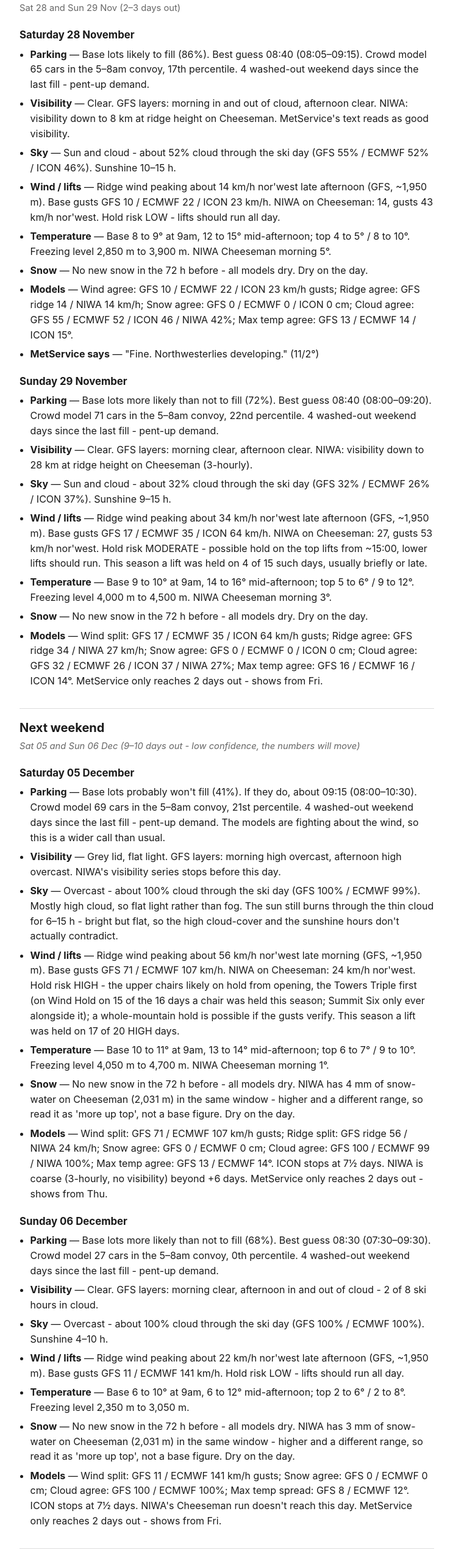
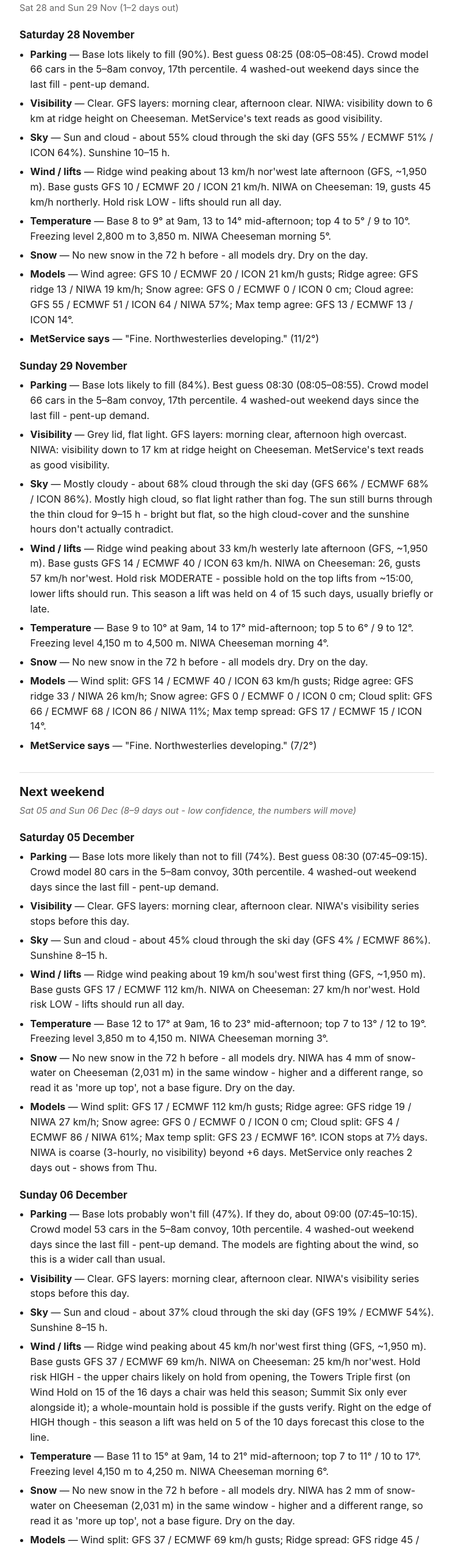
Before and after one commit to dhw52/mt-hutt-weather, a plain HTML site: page index.html in a window 1280 px wide. Shown: the part 240-2781 px from the top of the page at 61% size, without its empty margins (268-1011 px from the left). Drawn offline with Linux system fonts and the light colour scheme.

Commit message:
weekend forecast: 2026-11-26T17:11Z

```diff
--- a/index.html
+++ b/index.html
@@ -23,49 +23,52 @@ ul{padding-left:1.1rem;margin:.3rem 0} li{margin:.4rem 0}
 .lowconf{color:var(--muted);font-style:italic}
 a{color:var(--accent)}</style></head><body><main>
 <h1>Mt Hutt - the next two weekends</h1>
-<p class="meta">Issued Thu 26 Nov 2026, 14:52 NZ. Updated twice a day, about 09:30 and 21:30 NZ, through the season. Next issue about 21:30 Thu 26 Nov - GitHub&#x27;s scheduler sometimes runs a few hours late, but a late issue still pulls the most recent model runs, so the data is current even when the timestamp is not.</p>
-<h2>This weekend</h2><p class="sub">Sat 28 and Sun 29 Nov (2–3 days out)</p>
+<p class="meta">Issued Fri 27 Nov 2026, 06:11 NZ. Updated twice a day, about 09:30 and 21:30 NZ, through the season. Next issue about 09:30 Fri 27 Nov - GitHub&#x27;s scheduler sometimes runs a few hours late, but a late issue still pulls the most recent model runs, so the data is current even when the timestamp is not.</p>
+<h2>This weekend</h2><p class="sub">Sat 28 and Sun 29 Nov (1–2 days out)</p>
 <h3>Saturday 28 November</h3><ul>
-<li><b>Parking</b> — Base lots likely to fill (86%). Best guess 08:40 (08:05–09:15). Crowd model 65 cars in the 5–8am convoy, 17th percentile. 4 washed-out weekend days since the last fill - pent-up demand.</li>
-<li><b>Visibility</b> — Clear. GFS layers: morning in and out of cloud, afternoon clear. NIWA: visibility down to 8 km at ridge height on Cheeseman. MetService&#x27;s text reads as good visibility.</li>
-<li><b>Sky</b> — Sun and cloud - about 52% cloud through the ski day (GFS 55% / ECMWF 52% / ICON 46%). Sunshine 10–15 h.</li>
-<li><b>Wind / lifts</b> — Ridge wind peaking about 14 km/h nor&#x27;west late afternoon (GFS, ~1,950 m). Base gusts GFS 10 / ECMWF 22 / ICON 23 km/h. NIWA on Cheeseman: 14, gusts 43 km/h nor&#x27;west. Hold risk LOW - lifts should run all day.</li>
-<li><b>Temperature</b> — Base 8 to 9° at 9am, 12 to 15° mid-afternoon; top 4 to 5° / 8 to 10°. Freezing level 2,850 m to 3,900 m. NIWA Cheeseman morning 5°.</li>
+<li><b>Parking</b> — Base lots likely to fill (90%). Best guess 08:25 (08:05–08:45). Crowd model 66 cars in the 5–8am convoy, 17th percentile. 4 washed-out weekend days since the last fill - pent-up demand.</li>
+<li><b>Visibility</b> — Clear. GFS layers: morning clear, afternoon clear. NIWA: visibility down to 6 km at ridge height on Cheeseman. MetService&#x27;s text reads as good visibility.</li>
+<li><b>Sky</b> — Sun and cloud - about 55% cloud through the ski day (GFS 55% / ECMWF 51% / ICON 64%). Sunshine 10–15 h.</li>
+<li><b>Wind / lifts</b> — Ridge wind peaking about 13 km/h nor&#x27;west late afternoon (GFS, ~1,950 m). Base gusts GFS 10 / ECMWF 20 / ICON 21 km/h. NIWA on Cheeseman: 19, gusts 45 km/h northerly. Hold risk LOW - lifts should run all day.</li>
+<li><b>Temperature</b> — Base 8 to 9° at 9am, 13 to 14° mid-afternoon; top 4 to 5° / 9 to 10°. Freezing level 2,800 m to 3,850 m. NIWA Cheeseman morning 5°.</li>
 <li><b>Snow</b> — No new snow in the 72 h before - all models dry. Dry on the day.</li>
-<li><b>Models</b> — Wind agree: GFS 10 / ECMWF 22 / ICON 23 km/h gusts; Ridge agree: GFS ridge 14 / NIWA 14 km/h; Snow agree: GFS 0 / ECMWF 0 / ICON 0 cm; Cloud agree: GFS 55 / ECMWF 52 / ICON 46 / NIWA 42%; Max temp agree: GFS 13 / ECMWF 14 / ICON 15°.</li>
+<li><b>Models</b> — Wind agree: GFS 10 / ECMWF 20 / ICON 21 km/h gusts; Ridge agree: GFS ridge 13 / NIWA 19 km/h; Snow agree: GFS 0 / ECMWF 0 / ICON 0 cm; Cloud agree: GFS 55 / ECMWF 51 / ICON 64 / NIWA 57%; Max temp agree: GFS 13 / ECMWF 13 / ICON 14°.</li>
 <li><b>MetService says</b> — &quot;Fine. Northwesterlies developing.&quot; (11/2°)</li>
 </ul>
 <h3>Sunday 29 November</h3><ul>
-<li><b>Parking</b> — Base lots more likely than not to fill (72%). Best guess 08:40 (08:00–09:20). Crowd model 71 cars in the 5–8am convoy, 22nd percentile. 4 washed-out weekend days since the last fill - pent-up demand.</li>
-<li><b>Visibility</b> — Clear. GFS layers: morning clear, afternoon clear. NIWA: visibility down to 28 km at ridge height on Cheeseman (3-hourly).</li>
-<li><b>Sky</b> — Sun and cloud - about 32% cloud through the ski day (GFS 32% / ECMWF 26% / ICON 37%). Sunshine 9–15 h.</li>
-<li><b>Wind / lifts</b> — Ridge wind peaking about 34 km/h nor&#x27;west late afternoon (GFS, ~1,950 m). Base gusts GFS 17 / ECMWF 35 / ICON 64 km/h. NIWA on Cheeseman: 27, gusts 53 km/h nor&#x27;west. Hold risk MODERATE - possible hold on the top lifts from ~15:00, lower lifts should run. This season a lift was held on 4 of 15 such days, usually briefly or late.</li>
-<li><b>Temperature</b> — Base 9 to 10° at 9am, 14 to 16° mid-afternoon; top 5 to 6° / 9 to 12°. Freezing level 4,000 m to 4,500 m. NIWA Cheeseman morning 3°.</li>
+<li><b>Parking</b> — Base lots likely to fill (84%). Best guess 08:30 (08:05–08:55). Crowd model 66 cars in the 5–8am convoy, 17th percentile. 4 washed-out weekend days since the last fill - pent-up demand.</li>
+<li><b>Visibility</b> — Grey lid, flat light. GFS layers: morning clear, afternoon high overcast. NIWA: visibility down to 17 km at ridge height on Cheeseman. MetService&#x27;s text reads as good visibility.</li>
+<li><b>Sky</b> — Mostly cloudy - about 68% cloud through the ski day (GFS 66% / ECMWF 68% / ICON 86%). Mostly high cloud, so flat light rather than fog. The sun still burns through the thin cloud for 9–15 h - bright but flat, so the high cloud-cover and the sunshine hours don&#x27;t actually contradict.</li>
+<li><b>Wind / lifts</b> — Ridge wind peaking about 33 km/h westerly late afternoon (GFS, ~1,950 m). Base gusts GFS 14 / ECMWF 40 / ICON 63 km/h. NIWA on Cheeseman: 26, gusts 57 km/h nor&#x27;west. Hold risk MODERATE - possible hold on the top lifts from ~15:00, lower lifts should run. This season a lift was held on 4 of 15 such days, usually briefly or late.</li>
+<li><b>Temperature</b> — Base 9 to 10° at 9am, 14 to 17° mid-afternoon; top 5 to 6° / 9 to 12°. Freezing level 4,150 m to 4,500 m. NIWA Cheeseman morning 4°.</li>
 <li><b>Snow</b> — No new snow in the 72 h before - all models dry. Dry on the day.</li>
-<li><b>Models</b> — Wind split: GFS 17 / ECMWF 35 / ICON 64 km/h gusts; Ridge agree: GFS ridge 34 / NIWA 27 km/h; Snow agree: GFS 0 / ECMWF 0 / ICON 0 cm; Cloud agree: GFS 32 / ECMWF 26 / ICON 37 / NIWA 27%; Max temp agree: GFS 16 / ECMWF 16 / ICON 14°. MetService only reaches 2 days out - shows from Fri.</li>
+<li><b>Models</b> — Wind split: GFS 14 / ECMWF 40 / ICON 63 km/h gusts; Ridge agree: GFS ridge 33 / NIWA 26 km/h; Snow agree: GFS 0 / ECMWF 0 / ICON 0 cm; Cloud split: GFS 66 / ECMWF 68 / ICON 86 / NIWA 11%; Max temp spread: GFS 17 / ECMWF 15 / ICON 14°.</li>
+<li><b>MetService says</b> — &quot;Fine. Northwesterlies developing.&quot; (7/2°)</li>
 </ul>
-<h2>Next weekend</h2><p class="sub lowconf">Sat 05 and Sun 06 Dec (9–10 days out - low confidence, the numbers will move)</p>
+<h2>Next weekend</h2><p class="sub lowconf">Sat 05 and Sun 06 Dec (8–9 days out - low confidence, the numbers will move)</p>
 <h3>Saturday 05 December</h3><ul>
-<li><b>Parking</b> — Base lots probably won&#x27;t fill (41%). If they do, about 09:15 (08:00–10:30). Crowd model 69 cars in the 5–8am convoy, 21st percentile. 4 washed-out weekend days since the last fill - pent-up demand. The models are fighting about the wind, so this is a wider call than usual.</li>
-<li><b>Visibility</b> — Grey lid, flat light. GFS layers: morning high overcast, afternoon high overcast. NIWA&#x27;s visibility series stops before this day.</li>
-<li><b>Sky</b> — Overcast - about 100% cloud through the ski day (GFS 100% / ECMWF 99%). Mostly high cloud, so flat light rather than fog. The sun still burns through the thin cloud for 6–15 h - bright but flat, so the high cloud-cover and the sunshine hours don&#x27;t actually contradict.</li>
-<li><b>Wind / lifts</b> — Ridge wind peaking about 56 km/h nor&#x27;west late morning (GFS, ~1,950 m). Base gusts GFS 71 / ECMWF 107 km/h. NIWA on Cheeseman: 24 km/h nor&#x27;west. Hold risk HIGH - the upper chairs likely on hold from opening, the Towers Triple first (on Wind Hold on 15 of the 16 days a chair was held this season; Summit Six only ever alongside it); a whole-mountain hold is possible if the gusts verify. This season a lift was held on 17 of 20 HIGH days.</li>
-<li><b>Temperature</b> — Base 10 to 11° at 9am, 13 to 14° mid-afternoon; top 6 to 7° / 9 to 10°. Freezing level 4,050 m to 4,700 m. NIWA Cheeseman morning 1°.</li>
+<li><b>Parking</b> — Base lots more likely than not to fill (74%). Best guess 08:30 (07:45–09:15). Crowd model 80 cars in the 5–8am convoy, 30th percentile. 4 washed-out weekend days since the last fill - pent-up demand.</li>
+<li><b>Visibility</b> — Clear. GFS layers: morning clear, afternoon clear. NIWA&#x27;s visibility series stops before this day.</li>
+<li><b>Sky</b> — Sun and cloud - about 45% cloud through the ski day (GFS 4% / ECMWF 86%). Sunshine 8–15 h.</li>
+<li><b>Wind / lifts</b> — Ridge wind peaking about 19 km/h sou&#x27;west first thing (GFS, ~1,950 m). Base gusts GFS 17 / ECMWF 112 km/h. NIWA on Cheeseman: 27 km/h nor&#x27;west. Hold risk LOW - lifts should run all day.</li>
+<li><b>Temperature</b> — Base 12 to 17° at 9am, 16 to 23° mid-afternoon; top 7 to 13° / 12 to 19°. Freezing level 3,850 m to 4,150 m. NIWA Cheeseman morning 3°.</li>
 <li><b>Snow</b> — No new snow in the 72 h before - all models dry. NIWA has 4 mm of snow-water on Cheeseman (2,031 m) in the same window - higher and a different range, so read it as &#x27;more up top&#x27;, not a base figure. Dry on the day.</li>
-<li><b>Models</b> — Wind split: GFS 71 / ECMWF 107 km/h gusts; Ridge split: GFS ridge 56 / NIWA 24 km/h; Snow agree: GFS 0 / ECMWF 0 cm; Cloud agree: GFS 100 / ECMWF 99 / NIWA 100%; Max temp agree: GFS 13 / ECMWF 14°. ICON stops at 7½ days. NIWA is coarse (3-hourly, no visibility) beyond +6 days. MetService only reaches 2 days out - shows from Thu.</li>
+<li><b>Models</b> — Wind split: GFS 17 / ECMWF 112 km/h gusts; Ridge agree: GFS ridge 19 / NIWA 27 km/h; Snow agree: GFS 0 / ECMWF 0 / ICON 0 cm; Cloud split: GFS 4 / ECMWF 86 / NIWA 61%; Max temp split: GFS 23 / ECMWF 16°. ICON stops at 7½ days. NIWA is coarse (3-hourly, no visibility) beyond +6 days. MetService only reaches 2 days out - shows from Thu.</li>
 </ul>
 <h3>Sunday 06 December</h3><ul>
-<li><b>Parking</b> — Base lots more likely than not to fill (68%). Best guess 08:30 (07:30–09:30). Crowd model 27 cars in the 5–8am convoy, 0th percentile. 4 washed-out weekend days since the last fill - pent-up demand.</li>
-<li><b>Visibility</b> — Clear. GFS layers: morning clear, afternoon in and out of cloud - 2 of 8 ski hours in cloud.</li>
-<li><b>Sky</b> — Overcast - about 100% cloud through the ski day (GFS 100% / ECMWF 100%). Sunshine 4–10 h.</li>
-<li><b>Wind / lifts</b> — Ridge wind peaking about 22 km/h nor&#x27;west late afternoon (GFS, ~1,950 m). Base gusts GFS 11 / ECMWF 141 km/h. Hold risk LOW - lifts should run all day.</li>
-<li><b>Temperature</b> — Base 6 to 10° at 9am, 6 to 12° mid-afternoon; top 2 to 6° / 2 to 8°. Freezing level 2,350 m to 3,050 m.</li>
-<li><b>Snow</b> — No new snow in the 72 h before - all models dry. NIWA has 3 mm of snow-water on Cheeseman (2,031 m) in the same window - higher and a different range, so read it as &#x27;more up top&#x27;, not a base figure. Dry on the day.</li>
-<li><b>Models</b> — Wind split: GFS 11 / ECMWF 141 km/h gusts; Snow agree: GFS 0 / ECMWF 0 cm; Cloud agree: GFS 100 / ECMWF 100%; Max temp spread: GFS 8 / ECMWF 12°. ICON stops at 7½ days. NIWA&#x27;s Cheeseman run doesn&#x27;t reach this day. MetService only reaches 2 days out - shows from Fri.</li>
+<li><b>Parking</b> — Base lots probably won&#x27;t fill (47%). If they do, about 09:00 (07:45–10:15). Crowd model 53 cars in the 5–8am convoy, 10th percentile. 4 washed-out weekend days since the last fill - pent-up demand. The models are fighting about the wind, so this is a wider call than usual.</li>
+<li><b>Visibility</b> — Clear. GFS layers: morning clear, afternoon clear. NIWA&#x27;s visibility series stops before this day.</li>
+<li><b>Sky</b> — Sun and cloud - about 37% cloud through the ski day (GFS 19% / ECMWF 54%). Sunshine 8–15 h.</li>
+<li><b>Wind / lifts</b> — Ridge wind peaking about 45 km/h nor&#x27;west first thing (GFS, ~1,950 m). Base gusts GFS 37 / ECMWF 69 km/h. NIWA on Cheeseman: 25 km/h nor&#x27;west. Hold risk HIGH - the upper chairs likely on hold from opening, the Towers Triple first (on Wind Hold on 15 of the 16 days a chair was held this season; Summit Six only ever alongside it); a whole-mountain hold is possible if the gusts verify. Right on the edge of HIGH though - this season a lift was held on 5 of the 10 days forecast this close to the line.</li>
+<li><b>Temperature</b> — Base 11 to 15° at 9am, 14 to 21° mid-afternoon; top 7 to 11° / 10 to 17°. Freezing level 4,150 m to 4,250 m. NIWA Cheeseman morning 6°.</li>
+<li><b>Snow</b> — No new snow in the 72 h before - all models dry. NIWA has 2 mm of snow-water on Cheeseman (2,031 m) in the same window - higher and a different range, so read it as &#x27;more up top&#x27;, not a base figure. Dry on the day.</li>
+<li><b>Models</b> — Wind split: GFS 37 / ECMWF 69 km/h gusts; Ridge spread: GFS ridge 45 / NIWA 25 km/h; Snow agree: GFS 0 / ECMWF 0 cm; Cloud split: GFS 19 / ECMWF 54 / NIWA 96%; Max temp split: GFS 21 / ECMWF 15°. ICON stops at 7½ days. NIWA is coarse (3-hourly, no visibility) beyond +6 days. MetService only reaches 2 days out - shows from Fri.</li>
 </ul>
 <h2>What changed since the last issue</h2><ul>
-<li>Sun 29: fill chance 58% → 72%, best guess 08:55 → 08:40, visibility grey lid, flat light → clear.</li>
-<li>Sun 06: best guess 08:45 → 08:30, visibility mixed → clear.</li>
+<li>Sat 28: best guess 08:40 → 08:25.</li>
+<li>Sun 29: fill chance 72% → 84%, best guess 08:40 → 08:30, visibility clear → grey lid, flat light.</li>
+<li>Sat 05: fill chance 40% → 74%, best guess 09:15 → 08:30, wind HIGH → LOW, visibility grey lid, flat light → clear.</li>
+<li>Sun 06: fill chance 68% → 47%, best guess 08:30 → 09:00, wind LOW → HIGH.</li>
 </ul><h2>How to read this</h2><ul class="foot">
 <li>Parking is a rule anchored on this season&#x27;s eight observed fills (two weekends by eyewitness), not a fitted model. Weekend + decent conditions centres on ~08:35; weekday powder days ~09:30; fresh snow, pent-up demand after washed-out weekends and school holidays pull it earlier; poor visibility or a wind hold pushes it later and cuts the odds. The chance is shrunk toward the season base rate the further out we look.</li>
 <li>Visibility is where GFS puts the cloud relative to the 1,400–2,100 m skiing band, cross-checked against NIWA&#x27;s ridge-height visibility at Mt Cheeseman (2,031 m, 35 km away - a proxy, not Mt Hutt) and MetService&#x27;s text where it reaches. A cloud sea under the field is read from ICON and ECMWF over Methven instead: GFS doesn&#x27;t hold that low deck, and under the hill the models&#x27; levels sit inside their smoothed mountain.</li>
```
